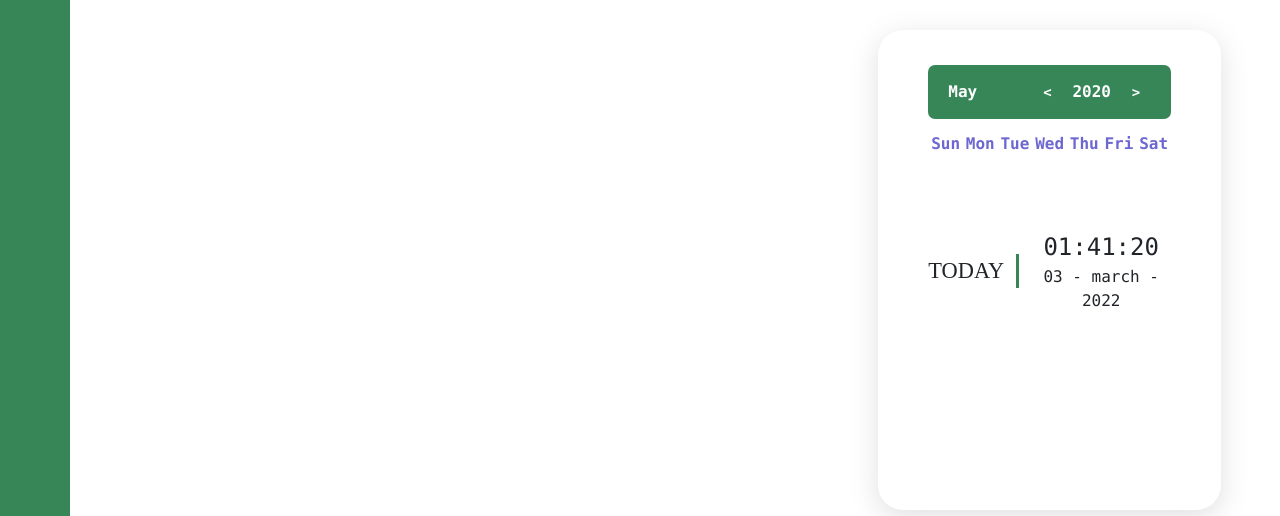
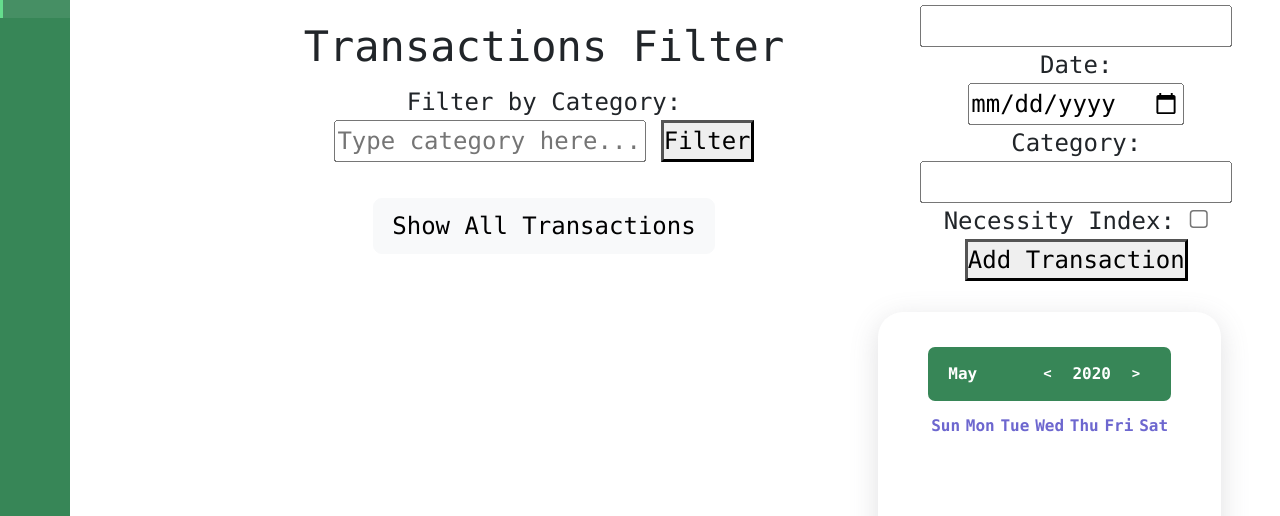
Before and after one commit to yapjun/penny-pinchers, a Flask app: page / in a window 1280 px wide. Shown: the top 516 px of the page. Run offline with Flask 3, Linux system fonts and the light colour scheme; some libraries are stand-ins or nearby versions.

Commit message:
added transactions to profile.html

```diff
--- a/static/calender.css
+++ b/static/calender.css
@@ -13,6 +13,13 @@
     place-items: center;
     background: white;
     overflow: hidden;
+  }
+
+  .transactions-container {
+    float:left;
+    margin-top: 5%;
+    margin-left: 15%;
+    zoom: 150%;
   }
 
   .calendar-container {
--- a/templates/base.html
+++ b/templates/base.html
@@ -69,6 +69,7 @@
             </div>
         </aside>
         <div class="main">
+            <div class="text-center" id="transactions"> {% block transactions %}{% endblock %}</div>
             <div class="text-center" id="content"> {% block content %}{% endblock %}</div>
         </div>
     </div>
--- a/templates/profile.html
+++ b/templates/profile.html
@@ -9,6 +9,87 @@
 
 {% endblock %}
 
+{% block transactions %}
+    <!-- Optional JavaScript -->
+    <!-- jQuery first, then Popper.js, then Bootstrap JS -->
+    <script src="https://code.jquery.com/jquery-3.3.1.slim.min.js"
+        integrity="sha384-q8i/X+965DzO0rT7abK41JStQIAqVgRVzpbzo5smXKp4YfRvH+8abtTE1Pi6jizo"
+        crossorigin="anonymous"></script>
+    <script src="https://cdn.jsdelivr.net/npm/popper.js@1.14.3/dist/umd/popper.min.js"
+        integrity="sha384-ZMP7rVo3mIykV+2+9J3UJ46jBk0WLaUAdn689aCwoqbBJiSnjAK/l8WvCWPIPm49"
+        crossorigin="anonymous"></script>
+    <script src="https://cdn.jsdelivr.net/npm/bootstrap@4.1.3/dist/js/bootstrap.min.js"
+        integrity="sha384-ChfqqxuZUCnJSK3+MXmPNIyE6ZbWh2IMqE241rYiqJxyMiZ6OW/JmZQ5stwEULTy"
+        crossorigin="anonymous"></script>
+    <div class="transactions-container">
+      <div class="row justify-content-center">
+          <div class="col-7">
+              <h2>Transactions</h2>
+              <table class ="transac_table" border="1">
+                  <thead>
+                      <tr>
+                          <th>Name</th>
+                          <th>Amount</th>
+                          <th>Date</th>
+                          <th>Category</th>
+                          <th>Need or Want?</th>
+                          <th>Actions</th>
+                      </tr>
+                  </thead>
+                      <tbody>
+                          {% for transaction in transactions %}
+                          <tr>
+                              <td>{{ transaction[1] }}</td>
+                              <td>{{ transaction[2] }}</td>
+                              <td>{{ transaction[3] }}</td>
+                              <td>{{ transaction[4] }}</td>
+                              <td>{% if transaction[5] == 1 %}
+                                  Need
+                                  {% else %}
+                                  Want
+                                  {% endif %}</td>
+                              <td>
+                                  <form action="/delete" method="post">
+                                      <input type="hidden" name="transaction_id" value="{{ transaction[0] }}">
+                                      <button type="submit">Delete</button>
+                                  </form>
+                              </td>
+                          </tr>
+                          {% endfor %}
+                      </tbody>
+                  </table>
+                  <hr>
+                  <h3>Transactions Filter</h3>
+
+                  <form action="/filter" method="get">
+                      <label for="category">Filter by Category:</label>
+                      <input type="text" id="category" name="category" placeholder="Type category here...">
+                      <button type="submit">Filter</button><br>
+                      <br><a href="/tracker" class="btn btn-light">Show All Transactions</a>
+                  </form>
+          </div>
+
+          <div class="col-5">
+              <h3>Add Transaction</h3>
+              <form action="/add" method="post">
+
+                  <label for="transaction_name">Transaction Name:</label><br>
+                  <input type="text" id="transaction_name" name="transaction_name" required><br>
+                  <label for="amount">Amount:</label><br>
+                  <input type="number" id="amount" name="amount" required><br>
+                  <label for="transaction_date">Date:</label><br>
+                  <input type="date" id="transaction_date" name="transaction_date" required><br>
+                  <label for="transaction_category">Category:</label><br>
+                  <input type="text" id="transaction_category" name="transaction_category" required><br>
+                  <label for="necessity_index">Necessity Index:</label>
+                  <input type="checkbox" id="necessity_index" name="necessity_index"><br>
+                  <button type="submit">Add Transaction</button>
+
+              </form>
+          </div>
+      </div>
+    </div>
+{% endblock %}
 
 {% block content %}
   <div class="calendar-container">
```
